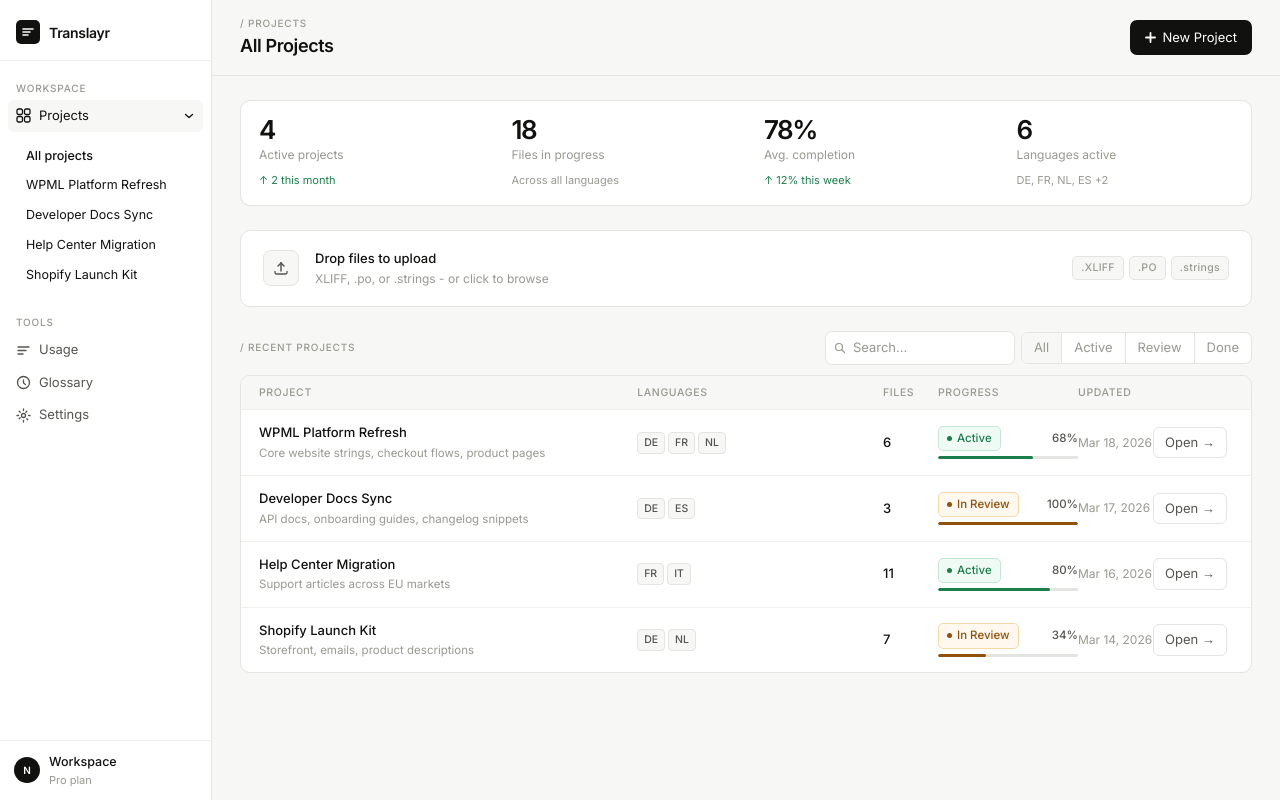
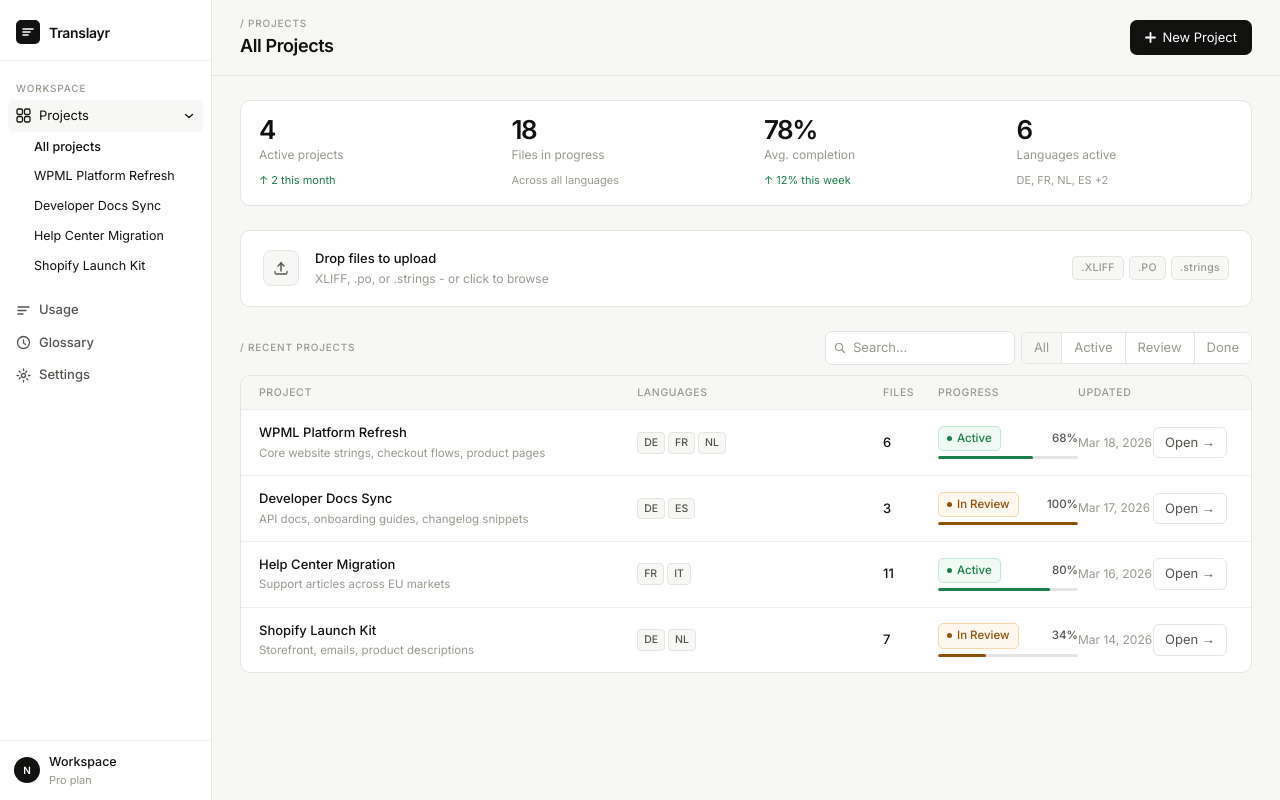
Before and after one commit to hasanycdg/transly, a Next.js app: page /projects in a window 1280 px wide. Built offline with nearby package versions, Linux system fonts and the light colour scheme.

Commit message:
tools removed

```diff
--- a/components/projects/dashboard-shell.tsx
+++ b/components/projects/dashboard-shell.tsx
@@ -53,10 +53,8 @@ export function DashboardShell({ children }: DashboardShellProps) {
               <span className="flex-1">Projects</span>
               <ChevronIcon open={projectsOpen} />
             </button>
-          </div>
-
             {projectsOpen ? (
-            <div className="px-2 pb-[6px] pl-[18px]">
+              <div className="pb-[6px] pl-[18px] pt-[1px]">
                 <div className="space-y-[1px]">
                   <Link
                     href="/projects"
@@ -93,18 +91,14 @@ export function DashboardShell({ children }: DashboardShellProps) {
               </div>
             ) : null}
 
-          <div className="px-2 py-[10px]">
-            <div className="px-2 pb-1 pt-[10px] text-[10px] font-medium uppercase tracking-[0.08em] text-[var(--muted-soft)]">
-              Tools
-            </div>
-            <div className="space-y-[1px]">
+            <div className="space-y-[1px] pt-[8px]">
               {secondaryNavItems.map((item) => {
                 const Icon = item.icon;
 
                 return (
                   <div
                     key={item.label}
-                    className="flex items-center gap-2 rounded-[6px] px-2 py-1.5 text-[13px] text-[var(--muted)]"
+                    className="flex items-center gap-2 rounded-[6px] px-2 py-1.5 text-[13px] font-medium text-[var(--muted)] transition hover:bg-[var(--background)] hover:text-[var(--foreground)]"
                   >
                     <Icon />
                     <span>{item.label}</span>
```
Lines whose indentation alone changed are shown as unchanged.
